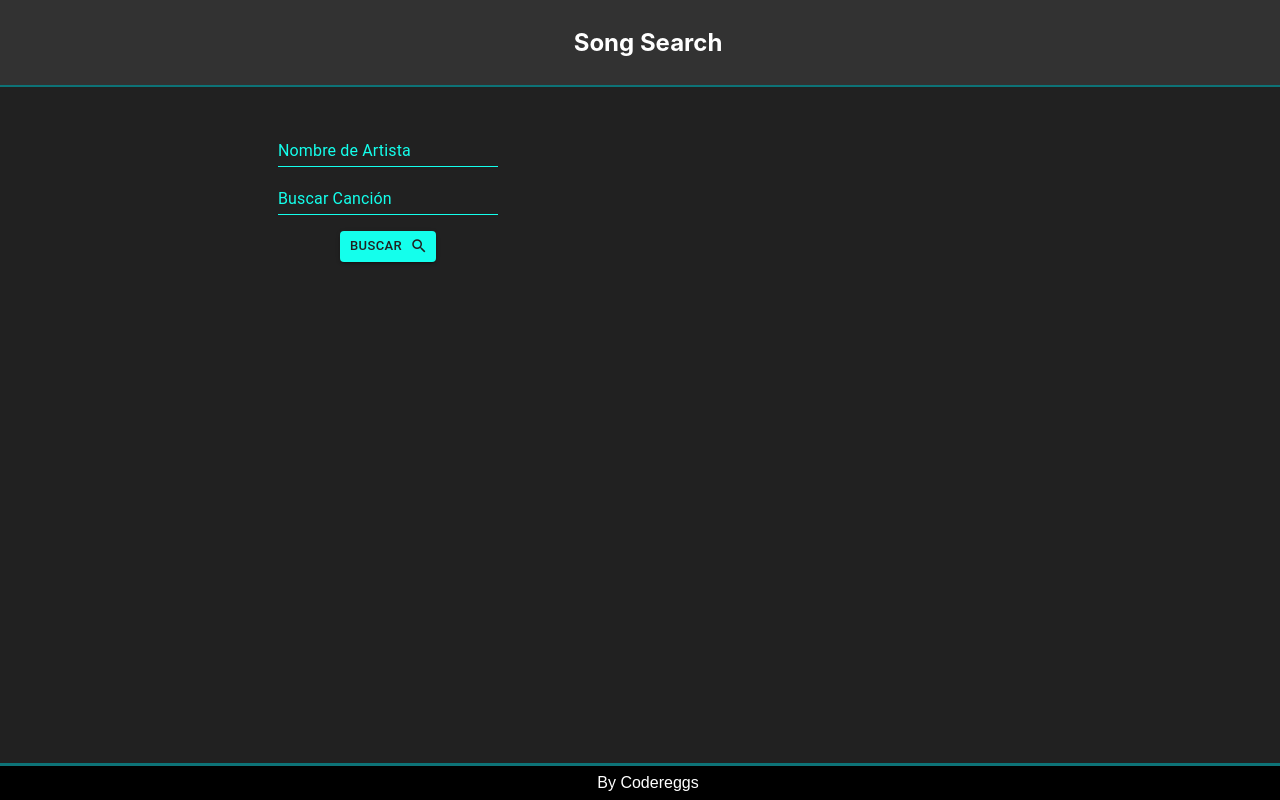
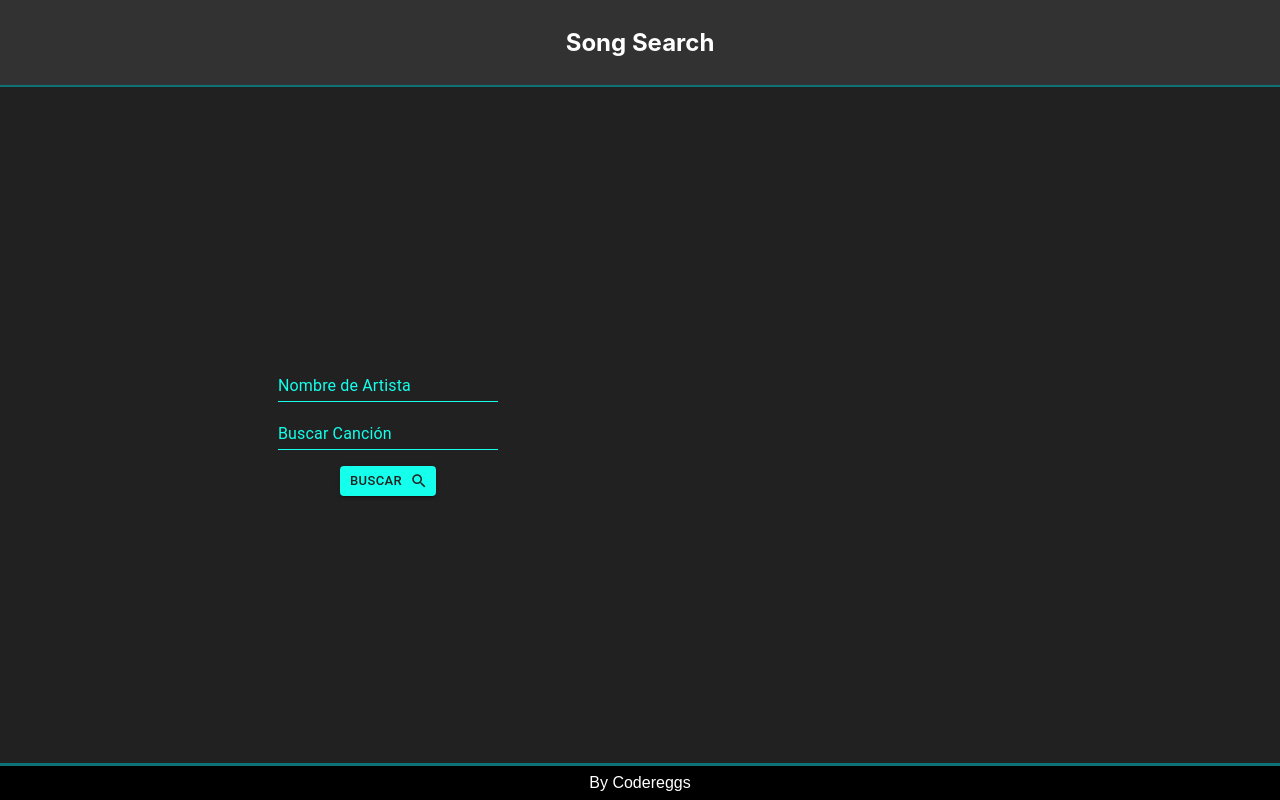
Before and after one commit to Codereggs/Buscador-Lyrics-Bio, a React (Create React App) app: page / in a window 1280 px wide. Built offline with nearby package versions, Linux system fonts and the light colour scheme.

Commit message:
feat flex document footer flex

```diff
--- a/src/App.css
+++ b/src/App.css
@@ -1,3 +1,13 @@
+@import url("https://fonts.googleapis.com/css2?family=Quicksand&display=swap");
+
+.App {
+  height: 100vh;
+  display: flex;
+  justify-content: space-between;
+  align-items: center;
+  flex-direction: column;
+}
+
 .songSearch {
   display: flex;
   justify-content: center;
@@ -70,8 +80,31 @@ button.MuiButton-contained:hover {
   background-color: var(--third-color);
 }
 
-.song-artist {
+.song-artist,
+.song-lyrics {
   opacity: 1;
+  margin: 0 auto;
+  display: flex;
+  align-items: center;
+  justify-content: center;
+  text-align: center;
+  flex-direction: column;
+  flex-wrap: nowrap;
+  font-family: "Quicksand", sans-serif;
+}
+
+.song-artist a {
+  text-decoration: none;
+  color: var(--fourth-color);
+}
+
+.song-artist a:hover {
+  text-decoration: none;
+  color: var(--third-color);
+}
+
+.musical-note {
+
 }
 
 @media screen and (max-width: 768px) {
@@ -93,4 +126,14 @@ button.MuiButton-contained:hover {
     opacity: 0;
     transition: opacity 4s;
   }
+  .song-artist {
+    margin-top: 1rem;
+  }
+
+  .artist-img {
+    width: 90%;
+  }
+  .music-bio {
+    width: 90%;
+  }
 }
--- a/src/components/Encabezado.js
+++ b/src/components/Encabezado.js
@@ -5,12 +5,11 @@ const Encabezado = () => {
     backgroundColor: "var(--second-color)",
     color: "var(--font-color)",
     borderBottom: "2px solid var(--third-color)",
-    padding: "0.5rem",
+    padding: "0.5rem 0px",
     position: "sticky",
     top: 0,
     display: "flex",
     flexDirection: "column",
-    marginBottom: "2rem",
     zIndex: "1",
     width: "100%",
     textAlign: "center",
--- a/src/components/Footer.js
+++ b/src/components/Footer.js
@@ -9,12 +9,12 @@ export const Footer = () => {
         backgroundColor: "black",
         color: "var(--font-color)",
         borderTop: "3px solid var(--third-color)",
-        padding: "0.5rem",
-        position: "fixed",
-        bottom: 0,
-        display: "flex",
+        padding: "0.5rem 0px",
+        alignSelf: "flex-end",
+        justifySelf: "flex-end",
+        display: "inherit",
+
         flexDirection: "column",
-        marginTop: "2rem",
         zIndex: "2",
         width: "100%",
       }}
--- a/src/components/SongArtist.js
+++ b/src/components/SongArtist.js
@@ -1,19 +1,28 @@
 import React from "react";
+import { Typography } from "@material-ui/core";
 
 export const SongArtist = ({ artist, refArtist }) => {
   return (
     <section className="song-artist none" ref={refArtist}>
-      <h3>{artist.strArtist}</h3>
-      <img src={artist.strArtistThumb} alt={artist.strArtist} />
+      <Typography variant="h3" component="h2">
+        {artist.strArtist}
+      </Typography>
+      <img
+        src={artist.strArtistThumb}
+        alt={artist.strArtist}
+        className="artist-img"
+      />
       <p>Año de nacimiento: {artist.intBornYear}</p>
       <p>País de origen: {artist.strCountry}</p>
       <p>
         Género musical: {artist.strGenre} - {artist.strStyle}
       </p>
       <a href={artist.strWebsite} target="_blank" rel="noreferrer">
-        Sitio web oficial.
+        -Sitio web oficial-
       </a>
-      <p>Biografía: {artist.strBiographyES || artist.strBiographyEN}</p>
+      <p className="music-bio">
+        Biografía: {artist.strBiographyES || artist.strBiographyEN}
+      </p>
     </section>
   );
 };
--- a/src/components/SongForm.js
+++ b/src/components/SongForm.js
@@ -69,7 +69,6 @@ export const SongForm = ({ handleSearch }) => {
           type="submit"
           variant="contained"
           size="small"
-          color="none"
           endIcon={<Icon>search</Icon>}
         >
           Buscar
--- a/src/components/SongSearch.js
+++ b/src/components/SongSearch.js
@@ -75,7 +75,6 @@ export const SongSearch = () => {
           type="submit"
           variant="contained"
           size="small"
-          color="none"
           className="switch-lyrics-artist-btn"
           onClick={handleLyricsAndArtist}
         >
```
